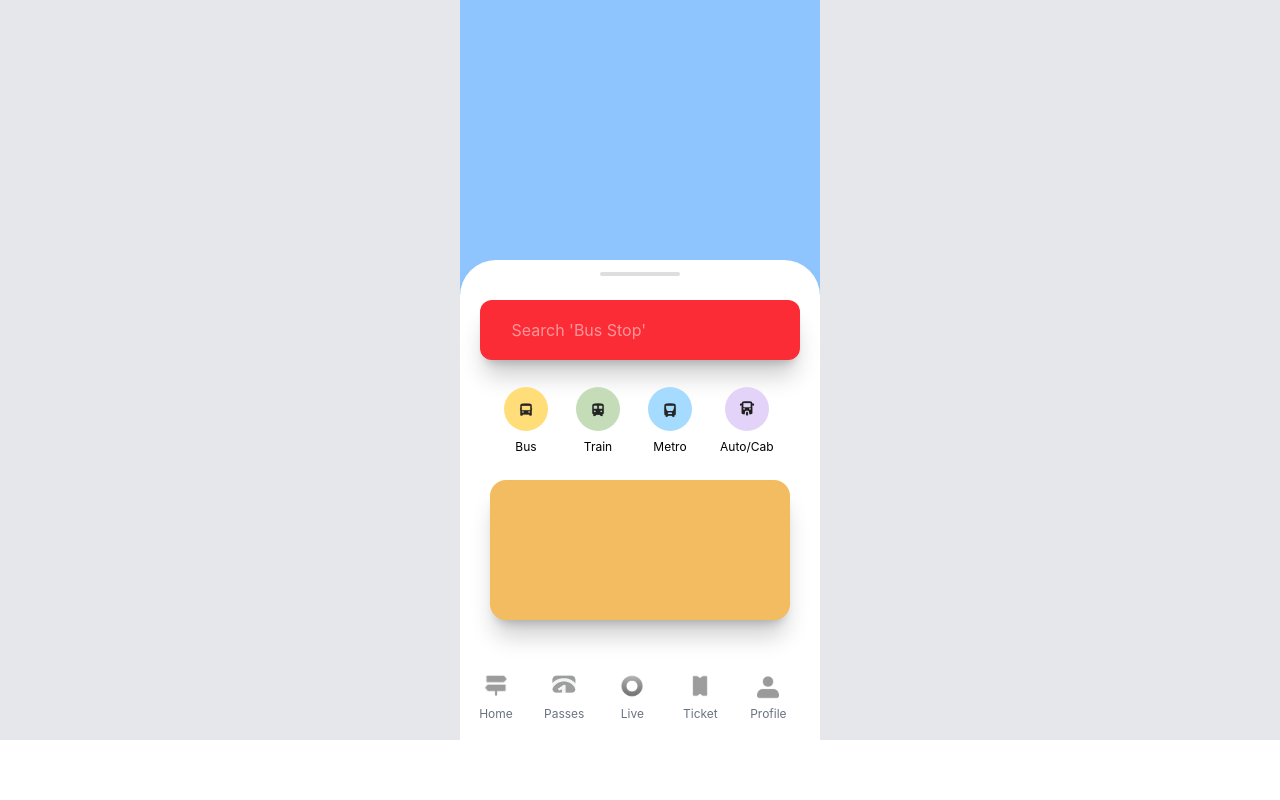
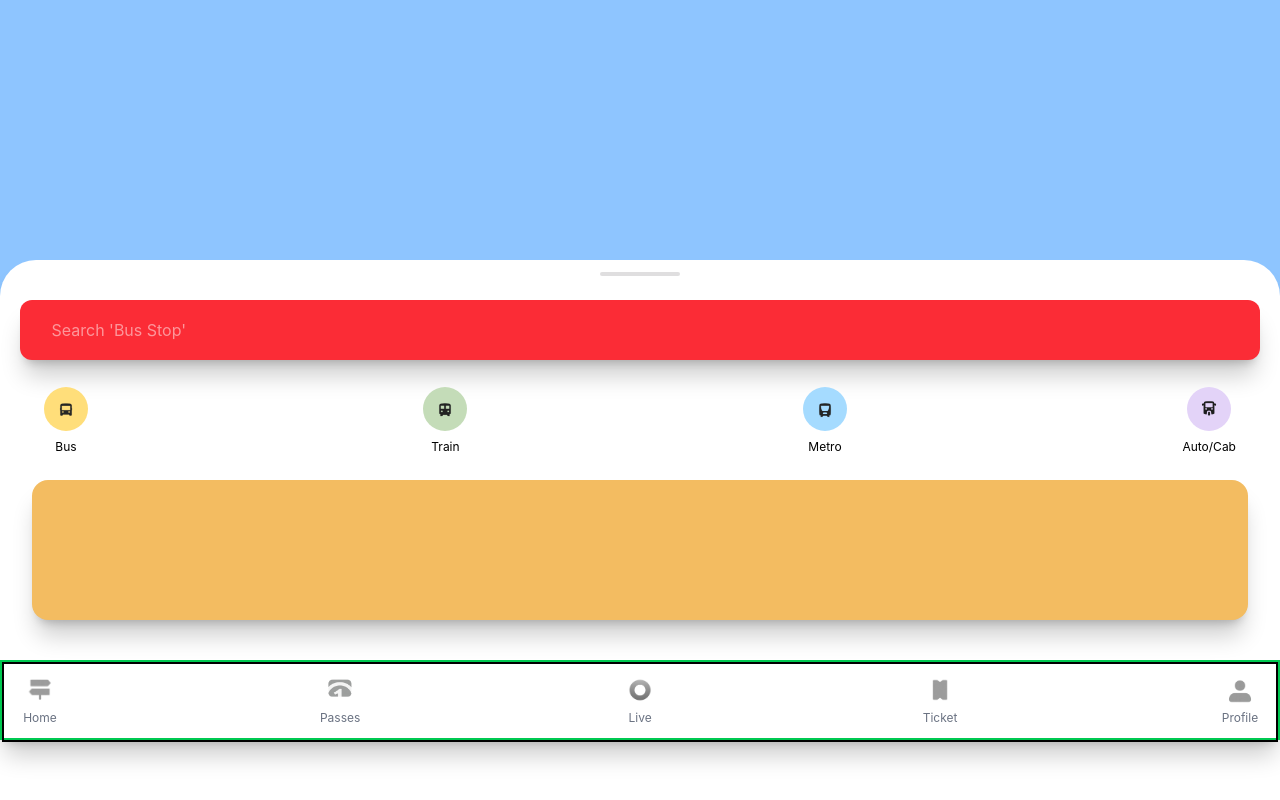
Before and after one commit to debuglord77/bus-web, a React (Vite) app: page / in a window 1280 px wide. Built offline with nearby package versions, Linux system fonts and the light colour scheme.

Commit message:
Updated UI

```diff
--- a/src/components/Bottomhalf.jsx
+++ b/src/components/Bottomhalf.jsx
@@ -26,13 +26,13 @@ function Bottomhalf(){
 
 
 
-            <div className="absolute left-0 flex flex-col gap-4 pt-7 px-5">
+            <div className="absolute w-full flex flex-col gap-4 pt-7 px-5">
                 {/* search bar */}
-                <div className=" w-80 h-15  rounded-xl bg-red-500 flex shadow-xl/20 ">
+                <div className=" w-[100%] h-15  rounded-xl bg-red-500 flex shadow-xl/20 ">
                     <input type="text" placeholder="       Search 'Bus Stop'" className="w-full rounded-xl text-white" />
                 </div>
                 {/* transport icons */}
-                <div className="w-80 h-20 pt-2.5 px-6 border-none border-black  flex flex-row gap-7">
+                <div className="w-full h-20 pt-2.5 px-6 border-none border-black  flex flex-row  justify-between  ">
 
                     <div className="flex flex-col gap-2 justify-center items-center ">
                         <div className="w-11 h-11 bg-[#ffde7a] border-none border-black rounded-4xl flex items-center justify-center">
@@ -84,7 +84,7 @@ function Bottomhalf(){
             </div>
 
             {/* box */}
-            <div className="absolute w-75 h-35 bg-[#f3bc61] top-55 border-none border-black rounded-2xl shadow-xl/20"></div>
+            <div className="absolute w-[95%] h-35 bg-[#f3bc61] top-55 border-none border-black rounded-2xl shadow-xl/20"></div>
 
 
 
@@ -93,8 +93,8 @@ function Bottomhalf(){
 
 
             {/* bottom nav */}
-            <div className=" absolute bottom-0 w-full h-20  border-none border-green-500">
-                <div className="w-80 h-20 pt-1.5 px-4 border-none border-black  flex flex-row gap-7">
+            <div className=" absolute bottom-0 w-full h-20  border-2 border-green-500">
+                <div className="w-full h-20 pt-1.5 px-4 border-2 border-black  flex flex-row  justify-between">
 
                     <button
                     onClick={() => navigate("/")}
--- a/src/pages/Home.jsx
+++ b/src/pages/Home.jsx
@@ -3,11 +3,11 @@ import Bottomhalf from "../components/Bottomhalf";
 
 function Home() {
   return (
-    <div className="min-w-[360px] min-h-[740px] flex justify-center items-center bg-gray-200">
-      <div className="relative w-[360px] h-[740px] border-none border-blue-500 bg-black  overflow-hidden">
+    <div className="w-full h-full flex justify-center items-center bg-gray-200">
+
         <Firsthalf />
         <Bottomhalf />
-      </div>
+
     </div>
   );
 }
--- a/src/pages/Passes.jsx
+++ b/src/pages/Passes.jsx
@@ -7,7 +7,7 @@ import p_image from "../assets/logo/passimage.png";
 
 function Passes() {
   return (
-    <div className="min-h-screen flex justify-center items-center bg-black">
+    <div className="w-full min-h-screen flex justify-center items-center bg-black">
       <div className="relative w-[360px] h-[740px] border-none border-blue-500 bg-black  overflow-hidden ">
 
         <div className="w-full h-17  flex flex-row pt-4">
```
